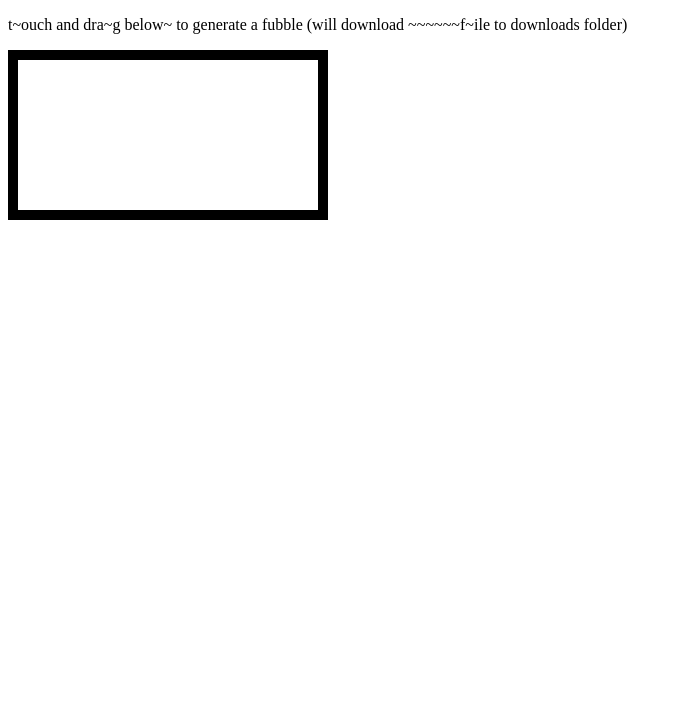
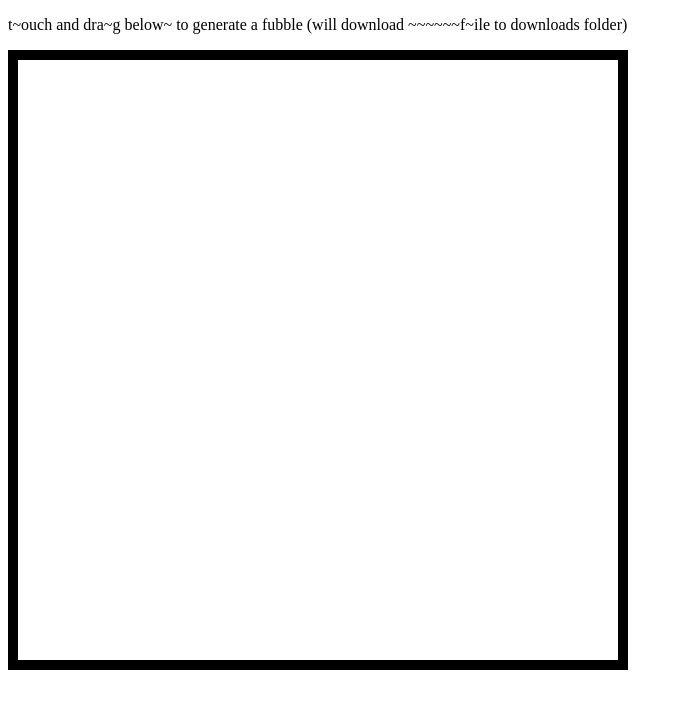
Before and after one commit to ojack/dotfub, a plain HTML site: page fubbleverse/fubble-generator.html in a window 1280 px wide. Shown: the whole page, without its empty margins (0-683 px from the left). Drawn offline with Linux system fonts and the light colour scheme.

Commit message:
updated fubble-generator

```diff
--- a/fubbleverse/fubble-generator.html
+++ b/fubbleverse/fubble-generator.html
@@ -11,10 +11,11 @@
     <p>t~ouch and dra~g below~ to generate a fubble (will download ~~~~~~f~ile to downloads folder) </p>
     <canvas id="fubble-canvas" style="border:solid 10px black"></canvas>
     <script type="module">
-        import { Fubble, FubbleActions } from './main.js'
-        const { convertToString, cloneFubble, addTick } = FubbleActions
+         import { Fubble, fubbleActions } from './../libraries/main.js'
 
-        const canvas = document.querySelector('#Fubble-canvas')
+        const { convertToString, cloneFubble, addTick } = fubbleActions
+
+        const canvas = document.querySelector('#fubble-canvas')
         canvas.width = 600
         canvas.height = 600
         const ctx = canvas.getContext('2d')
```
Also changed, not shown: fubbleverse/index.html (+1 -1 lines), 1 other file.
